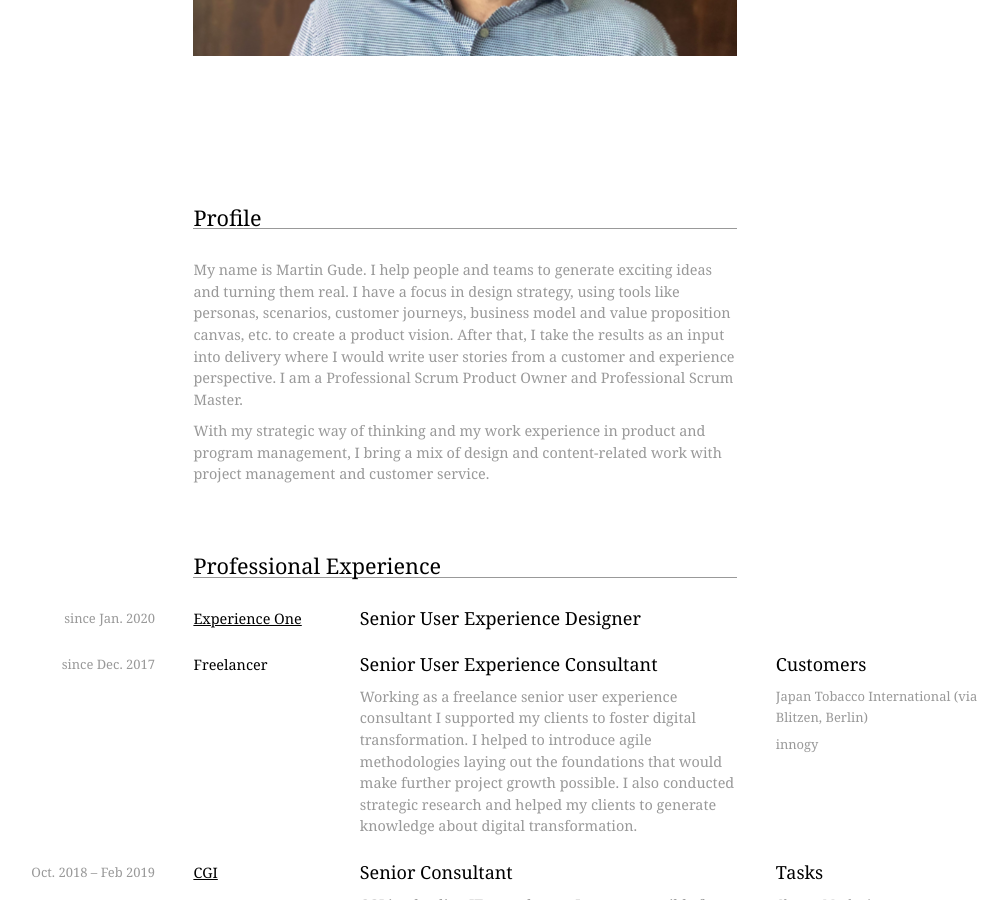
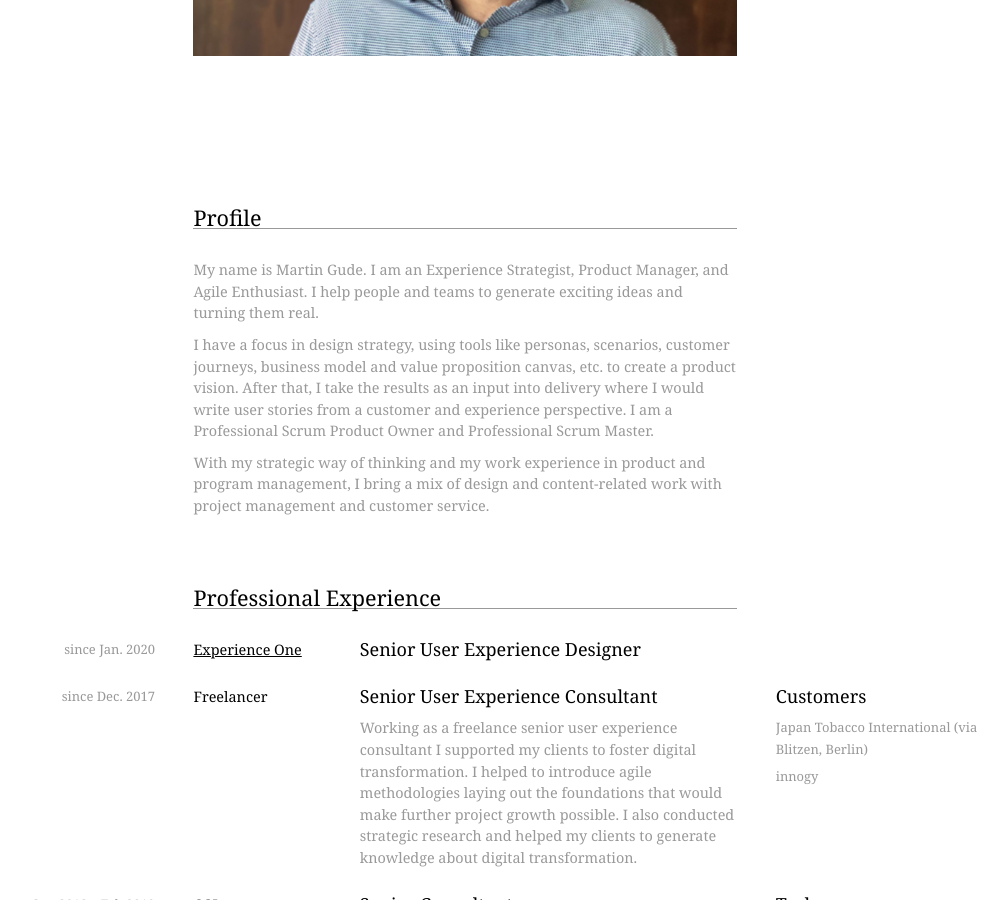
Before and after one commit to ma6/ma6.github.io, a Jekyll site: the page built from _pages/index.md, in a window 1280 px wide and 900 px high, scrolled down 530 px. Shown: the whole window, without its empty margins (133-1140 px from the left). Built offline with Jekyll 4.4.1, drawn with Linux system fonts in a browser that asks for light colours; some web fonts are replaced; comment, search, counter and statistics services are not loaded.

Commit message:
Update profile.html

```diff
--- a/_includes/profile.html
+++ b/_includes/profile.html
@@ -6,7 +6,10 @@
 <div class="row">
     <div class="seven columns offset-by-two">
         <p>
-            My name is Martin Gude. <!--I am an Experience Strategist, Product Manager, and Agile Enthusiast. --> I help people and teams to generate exciting ideas and turning them real. I have a focus in design strategy, using tools like personas, scenarios, customer journeys, business model and value proposition canvas, etc. to create a product vision. After that, I take the results as an input into delivery where I would write user stories from a customer and experience perspective. I am a Professional Scrum Product Owner and Professional Scrum Master.
+            My name is Martin Gude.
+            I am an Experience Strategist, Product Manager, and Agile Enthusiast. I help people and teams to generate exciting ideas and turning them real. </p>
+        <p>
+            I have a focus in design strategy, using tools like personas, scenarios, customer journeys, business model and value proposition canvas, etc. to create a product vision. After that, I take the results as an input into delivery where I would write user stories from a customer and experience perspective. I am a Professional Scrum Product Owner and Professional Scrum Master.
         </p>
         <p>
             With my strategic way of thinking and my work experience in product and program management, I bring a mix of design and content-related work with project management and customer service.
```
